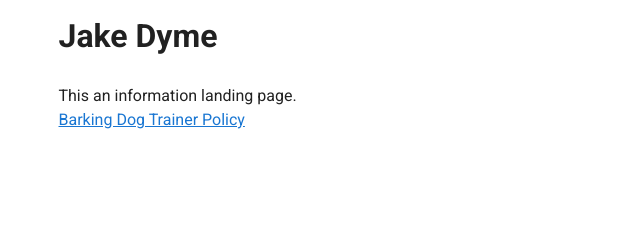
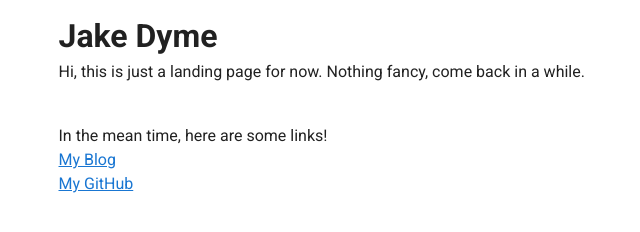
Before and after one commit to JakeDyme/jakedyme.github.io, a plain HTML site: page index.html in a window 1280 px wide. Shown: the whole page, without its empty margins (1-641 px from the left). Drawn offline with nearby package versions, Linux system fonts and the light colour scheme.

Commit message:
Landing page update

```diff
--- a/index.html
+++ b/index.html
@@ -20,9 +20,14 @@
       <v-main>
         <v-container>
             <h1>Jake Dyme</h1>
+            <p>
+                Hi, this is just a landing page for now.
+                Nothing fancy, come back in a while.
+            </p>
             <br>
-            This an information landing page.<br>
-            <a href="BarkingDogTrainerPrivacyPolicy.html">Barking Dog Trainer Policy</a>
+            In the mean time, here are some links!
+            <br><a href="https://jakedyme.com/">My Blog</a>
+            <br><a href="https://github.com/JakeDyme">My GitHub
         </v-container>
       </v-main>
     </v-app>
```
Also changed, not shown: BarkingDogTrainer/Documentation/HelpGuide.html (+4 -0 lines).
